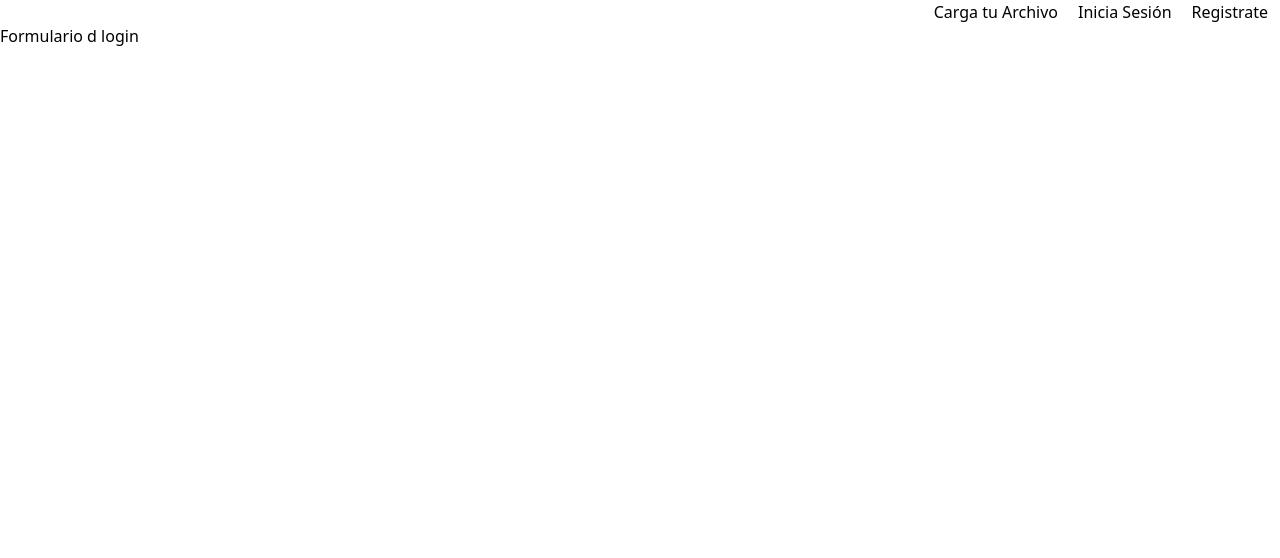
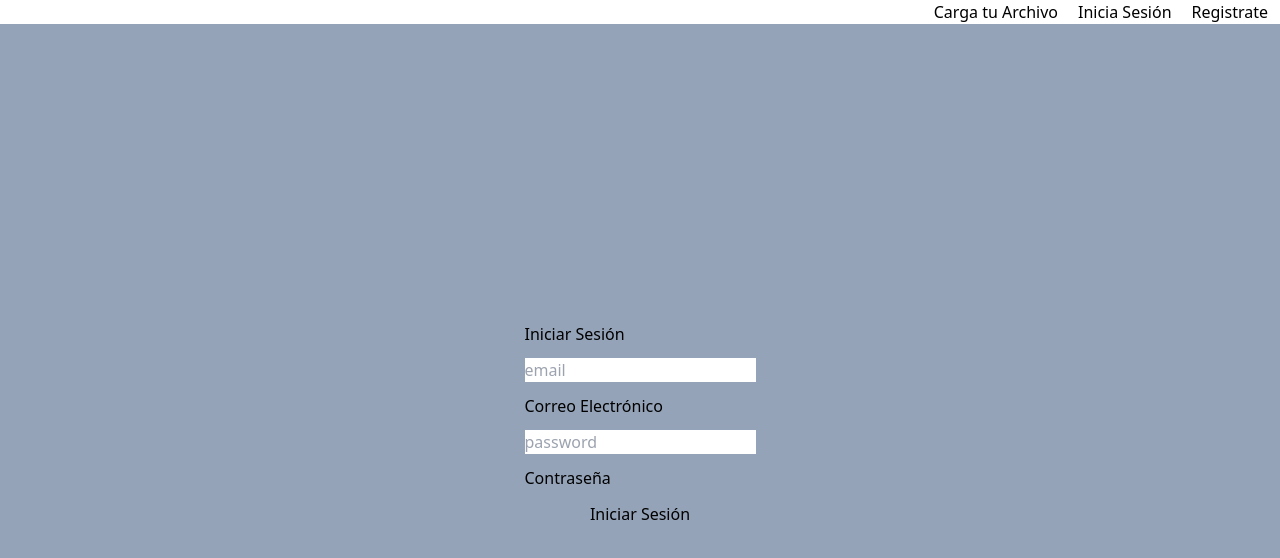
Before and after one commit to juan-arango35/reto-tecnico, a React (Vite) app: page /login in a window 1280 px wide. Shown: the top 558 px of the page. Built offline with nearby package versions, Linux system fonts and the light colour scheme.

Commit message:
agrega login de admin

```diff
--- a/package.json
+++ b/package.json
@@ -12,6 +12,7 @@
   "dependencies": {
     "react": "^18.3.1",
     "react-dom": "^18.3.1",
+    "react-hook-form": "^7.53.1",
     "react-router-dom": "^6.27.0"
   },
   "devDependencies": {
--- a/src/App.jsx
+++ b/src/App.jsx
@@ -1,18 +1,22 @@
 import { BrowserRouter, Routes, Route } from "react-router-dom";
 import Principal from "./pages/principal/Principal";
 import Login from "./pages/login/Login";
-import Register from "./pages/register/Register";
 import Header from "./components/Header";
+import ProtectedRoute from "./components/ProtectedRoute";
+import Proveedor from "./context/Proveedor";
 function App() {
   return (
+    <Proveedor>
       <BrowserRouter>
         <Header />
         <Routes>
+          <Route element={<ProtectedRoute />}>
             <Route path="/" element={<Principal />} />
+          </Route>
           <Route path="/login" element={<Login />} />
-        <Route path="/register" element={<Register />} />
         </Routes>
       </BrowserRouter>
+    </Proveedor>
   );
 }
 export default App;
--- /dev/null
+++ b/src/components/ProtectedRoute.jsx
@@ -0,0 +1,14 @@
+import { Navigate, Outlet } from "react-router-dom";
+import { useContext } from "react";
+import { AuthContext } from "../context/AuthContext";
+
+const ProtectedRoute = () => {
+  const { isAuthenticated, user } = useContext(AuthContext);
+  if (!isAuthenticated || (user && user.role !== "admin")) {
+    return <Navigate to="/login" />;
+  }
+
+  return <Outlet />;
+};
+
+export default ProtectedRoute;
--- /dev/null
+++ b/src/context/AuthContext.jsx
@@ -0,0 +1,2 @@
+import { createContext } from "react";
+export const AuthContext = createContext();
--- /dev/null
+++ b/src/context/Proveedor.jsx
@@ -0,0 +1,42 @@
+import { useEffect, useState } from "react";
+import { AuthContext } from "./AuthContext";
+
+
+const Proveedor = ({children}) => {
+    const [isAuthenticated, setIsAuthenticated] = useState(false);
+    const [user, setUser] = useState(null);
+
+    const login = (email, password) => {
+        if (email === "admin@email.com" && password === "supersecret") {
+          setIsAuthenticated(true);
+          setUser({ email, name: "admin", role: "admin" });
+          localStorage.setItem("token", "dummy-token");
+        } else {
+          alert("Credenciales invalidas");
+        }
+      };
+
+      const logout = () => {
+        setIsAuthenticated(false);
+        setUser(null);
+        localStorage.removeItem("token");//limpiar el localstorage
+      };
+
+      useEffect(() => {
+        const storaged = localStorage.getItem("token");
+        if(storaged){
+         setIsAuthenticated(true);
+         setUser({ email: "admin@email.com", name: "admin", role: "admin" });
+        }
+       }, []);
+
+
+  return (
+    <AuthContext.Provider value={{ isAuthenticated, user, login, logout }}>
+        {children}
+
+    </AuthContext.Provider>
+  )
+}
+
+export default Proveedor
--- /dev/null
+++ b/src/hooks/useAuth.jsx
@@ -0,0 +1,12 @@
+import { useContext } from "react";
+import AuthContext  from "../context/Proveedor";
+
+const useAuth = () => {
+    const context = useContext(AuthContext);
+
+  if (!context) {
+    throw new Error("useAuth debe de estar dentro de un AuthProvider");
+  }
+  return context;
+};
+export default useAuth;
--- /dev/null
+++ b/src/hooks/useForm.js
@@ -0,0 +1,22 @@
+import { useState } from "react";
+export const useForm = (initialForm = {}) => {
+    const [formState, setFormState] = useState(initialForm);
+    const onInputChange = ({target}) => {
+        const {name, value} = target;
+        setFormState({
+            ...formState,
+            [name]: value
+        })
+    }
+
+    const onResetForm = () => {
+        setFormState(initialForm);
+    }
+
+    return {
+        ...formState,
+        formState,
+        onInputChange,
+        onResetForm
+    }
+}
--- a/src/pages/login/Login.jsx
+++ b/src/pages/login/Login.jsx
@@ -1,11 +1,53 @@
-
+import { useContext, useEffect, useState } from "react";
+import { AuthContext } from "../../context/AuthContext";
+import { useNavigate } from "react-router-dom";
 
 const Login = () => {
+
+  const [email, setEmail] = useState("");
+  const [password, setPassword] = useState("");
+  const {login, isAuthenticated} = useContext(AuthContext);
+  const navigate = useNavigate();
+
+  const handleSubmit = (e) => {
+    e.preventDefault();
+    login(email, password);
+  };
+
+  useEffect(() => {
+
+    if(isAuthenticated){
+      navigate("/")
+    }
+  }, [isAuthenticated, navigate]);
   return (
-    <div>
-        <h1>Formulario d login</h1>
+    <div className="flex  flex-col  justify-center items-center h-screen bg-slate-400">
+      <form onSubmit={handleSubmit} className="flex flex-col gap-3">
+      <h1>Iniciar Sesión</h1>
+        <input
+          type="email"
+          id="email"
+          value={email}
+          onChange={(e) => setEmail(e.target.value)}
+          placeholder="email"
+          required
+        />
+        <label htmlFor="email"> Correo Electrónico</label>
+
+        <input
+          type="password"
+          id="password"
+          value={password}
+          onChange={(e) => setPassword(e.target.value)}
+          placeholder="password"
+          required
+        />
+        <label htmlFor="password">Contraseña</label>
+
+        <button type="submit">Iniciar Sesión</button>
+      </form>
     </div>
-  )
-}
+  );
+};
 
-export default Login
+export default Login;
--- a/src/pages/principal/Principal.jsx
+++ b/src/pages/principal/Principal.jsx
@@ -1,11 +1,16 @@
+import { useContext } from "react";
+import { AuthContext } from "../../context/AuthContext";
+
 const Principal = () => {
+  const {logout} = useContext(AuthContext);
   return (
     <div>
-      <h1>pagina donde se hara la descargas</h1>
+      <h1 className="bg-red-500">pagina donde se hara la descargas</h1>
       <p>
         Easta la ruta donde se hacen las descargas y solo cuando es admin se
         muestra, ademas necesita un permiso
       </p>
+      <button onClick={()=>logout()}>logout</button>
     </div>
   );
 };
--- a/src/pages/register/Register.jsx
+++ /dev/null
@@ -1,11 +0,0 @@
-
-
-const Register = () => {
-  return (
-    <div>
-        <h2>Formulariode registro</h2>
-    </div>
-  )
-}
-
-export default Register
```
Also changed, not shown: 1 other file (tests, documents, lock files or other folders). Lines whose indentation alone changed are shown as unchanged.
